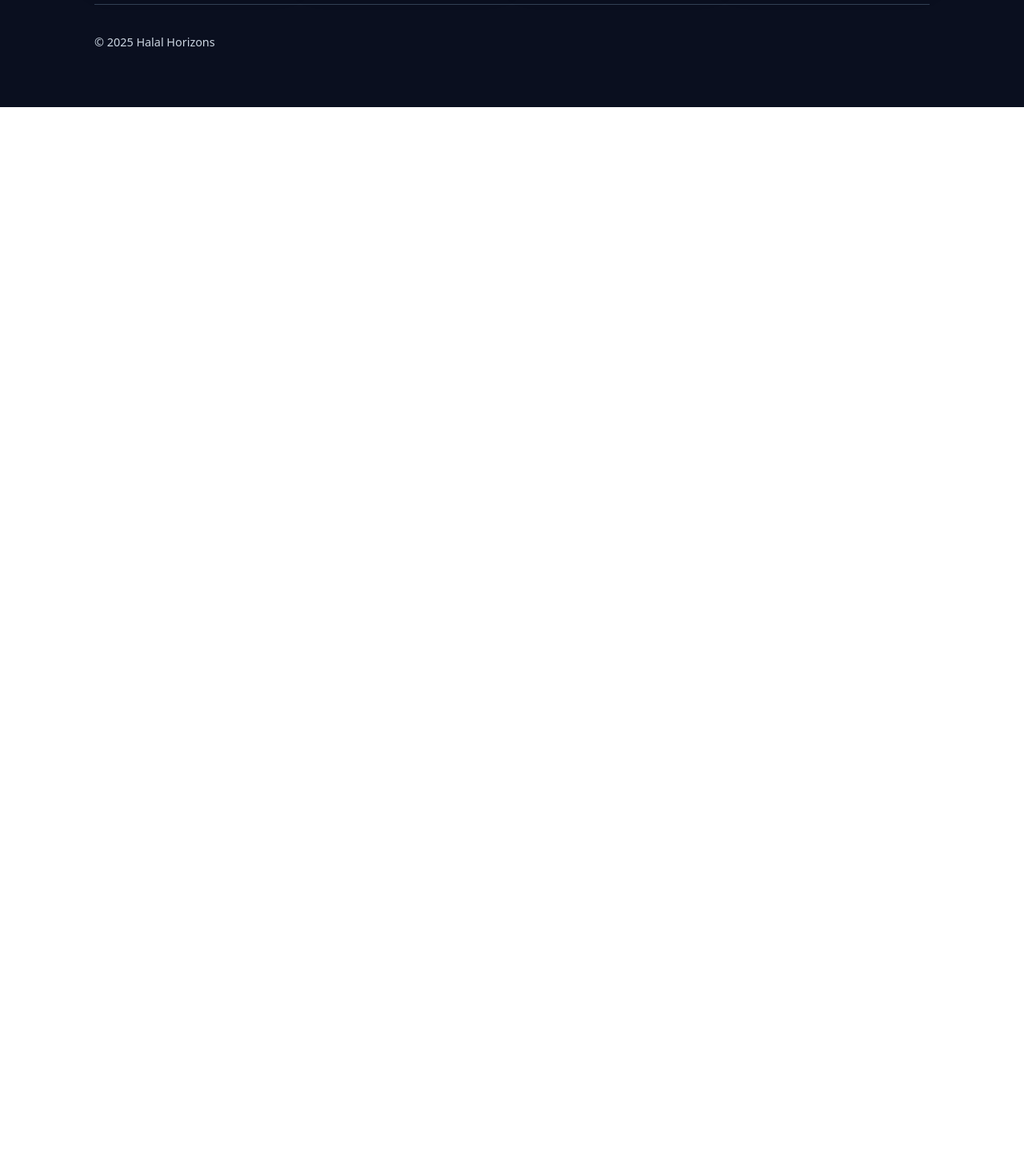
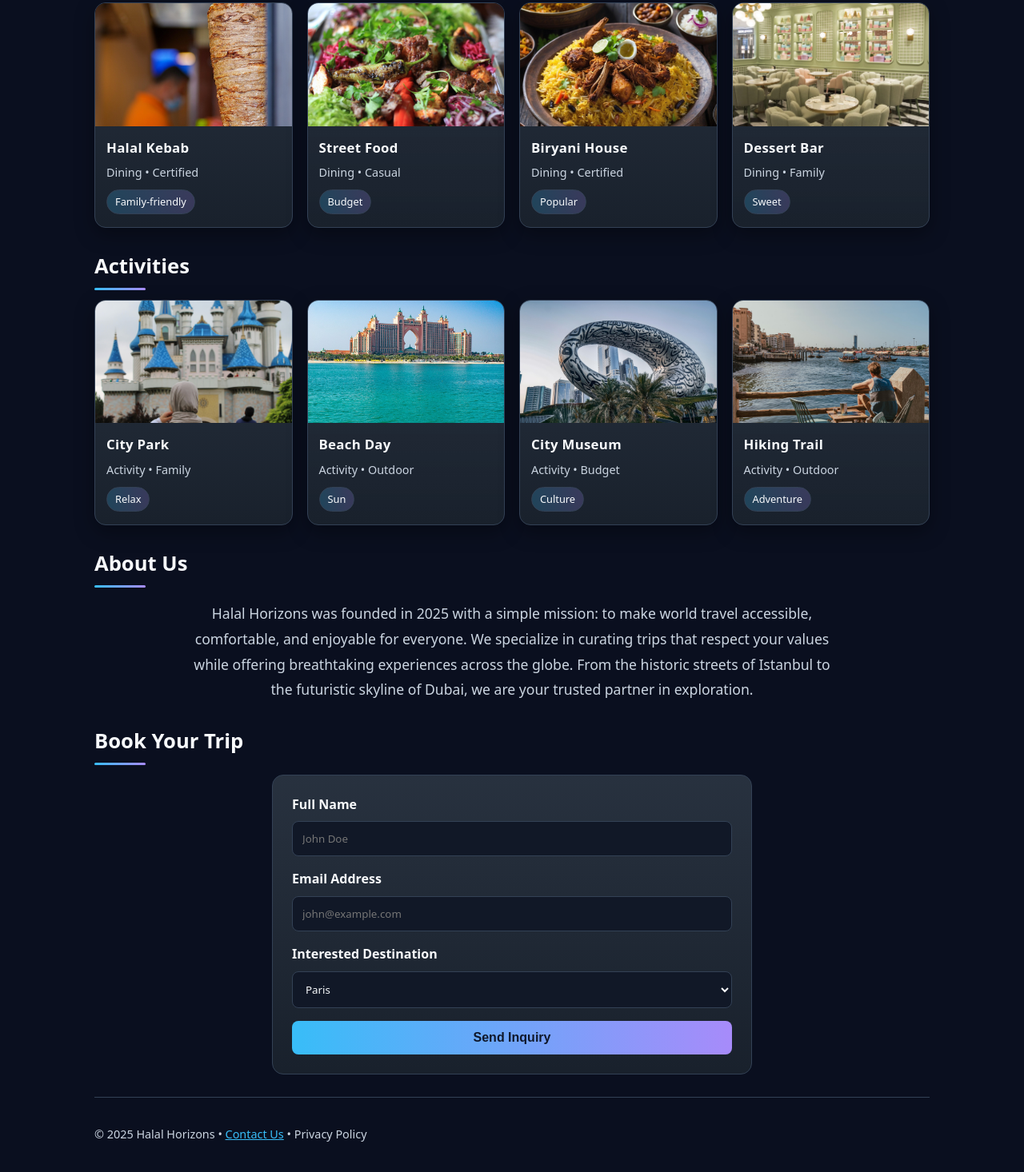
Before and after one commit to nomanbarekzai/github.io, a plain HTML site: page index.html in a window 1280 px wide. Shown: the part 1250-2716 px from the top of the page at 80% size. Before the commit the page ends 1384 px from the top, so only its background shows below. Drawn offline with Linux system fonts and the light colour scheme.

Commit message:
Enhance index.html with new sections and styles
Updated the title and added new sections including video, about, and booking forms with styles.

```diff
--- a/index.html
+++ b/index.html
@@ -2,23 +2,95 @@
 <html lang="en">
 <head>
   <meta charset="utf-8">
-  <title>Halal Horizons Gallery</title>
+  <title>Halal Horizons | Travel & Tours</title>
   <meta name="viewport" content="width=device-width, initial-scale=1">
   <link rel="stylesheet" href="styles.css">
+  <style>
+    /* Adding some quick styles for the new sections directly here so you don't break your CSS file */
+    .video-container {
+      position: relative;
+      padding-bottom: 56.25%; /* 16:9 aspect ratio */
+      height: 0;
+      overflow: hidden;
+      border-radius: 14px;
+      border: 1px solid var(--border);
+      box-shadow: 0 8px 24px rgba(0,0,0,0.35);
+    }
+    .video-container iframe {
+      position: absolute;
+      top: 0;
+      left: 0;
+      width: 100%;
+      height: 100%;
+    }
+
+    /* Form Styles */
+    .booking-form {
+      background: linear-gradient(180deg, rgba(255,255,255,0.04), rgba(0,0,0,0.2)), var(--card);
+      padding: 24px;
+      border-radius: 14px;
+      border: 1px solid var(--border);
+      max-width: 600px;
+      margin: 0 auto;
+    }
+    .form-group { margin-bottom: 16px; }
+    .form-label { display: block; margin-bottom: 8px; color: var(--text); font-weight: bold; }
+    .form-input {
+      width: 100%;
+      padding: 12px;
+      border-radius: 8px;
+      border: 1px solid var(--border);
+      background: var(--surface);
+      color: var(--text);
+      font-family: inherit;
+    }
+    .btn-submit {
+      background: linear-gradient(90deg, var(--primary), var(--accent));
+      color: #0f172a;
+      font-weight: bold;
+      border: none;
+      padding: 12px 24px;
+      border-radius: 8px;
+      cursor: pointer;
+      width: 100%;
+      font-size: 1rem;
+      transition: opacity 0.2s;
+    }
+    .btn-submit:hover { opacity: 0.9; }
+
+    /* About Section */
+    .about-text {
+      max-width: 800px;
+      margin: 0 auto;
+      text-align: center;
+      font-size: 1.1rem;
+      color: var(--muted);
+      line-height: 1.8;
+    }
+  </style>
 </head>
 <body>
   <div class="container">
     <header class="header">
       <div class="brand">
         <img src="Images/logo.png" alt="Halal Horizons logo">
-        <h1>Halal Horizons Gallery</h1>
+        <h1>Halal Horizons</h1>
       </div>
       <nav class="actions" aria-label="Section links">
         <a href="#destinations">Destinations</a>
         <a href="#dining">Dining</a>
-        <a href="#activities">Activities</a>
+        <a href="#experience">Experience</a>
+        <a href="#about">About</a>
+        <a href="#booking" style="border-color: var(--primary); color: var(--primary);">Book Now</a>
       </nav>
     </header>
+
+    <section id="experience" class="section">
+      <h2>Experience the Journey</h2>
+      <div class="video-container">
+        <iframe width="560" height="315" src="https://www.youtube.com/embed/ysz5S6PUM-U?si=control&rel=0" title="YouTube video player" frameborder="0" allow="accelerometer; autoplay; clipboard-write; encrypted-media; gyroscope; picture-in-picture; web-share" referrerpolicy="strict-origin-when-cross-origin" allowfullscreen></iframe>
+      </div>
+    </section>
 
     <section id="destinations" class="section">
       <h2>Destinations</h2>
@@ -145,8 +217,42 @@
       </div>
     </section>
 
+    <section id="about" class="section">
+      <h2>About Us</h2>
+      <div class="about-text">
+        <p>Halal Horizons was founded in 2025 with a simple mission: to make world travel accessible, comfortable, and enjoyable for everyone. We specialize in curating trips that respect your values while offering breathtaking experiences across the globe. From the historic streets of Istanbul to the futuristic skyline of Dubai, we are your trusted partner in exploration.</p>
+      </div>
+    </section>
+
+    <section id="booking" class="section">
+      <h2>Book Your Trip</h2>
+      <div class="booking-form">
+        <form action="#" method="get">
+          <div class="form-group">
+            <label class="form-label" for="name">Full Name</label>
+            <input class="form-input" type="text" id="name" placeholder="John Doe" required>
+          </div>
+          <div class="form-group">
+            <label class="form-label" for="email">Email Address</label>
+            <input class="form-input" type="email" id="email" placeholder="john@example.com" required>
+          </div>
+          <div class="form-group">
+            <label class="form-label" for="destination">Interested Destination</label>
+            <select class="form-input" id="destination">
+              <option>Paris</option>
+              <option>Dubai</option>
+              <option>Kuala Lumpur</option>
+              <option>Istanbul</option>
+              <option>Other</option>
+            </select>
+          </div>
+          <button type="submit" class="btn-submit">Send Inquiry</button>
+        </form>
+      </div>
+    </section>
+
     <footer class="footer">
-      <p>© 2025 Halal Horizons</p>
+      <p>© 2025 Halal Horizons • <a href="#contact">Contact Us</a> • Privacy Policy</p>
     </footer>
   </div>
 </body>
```
